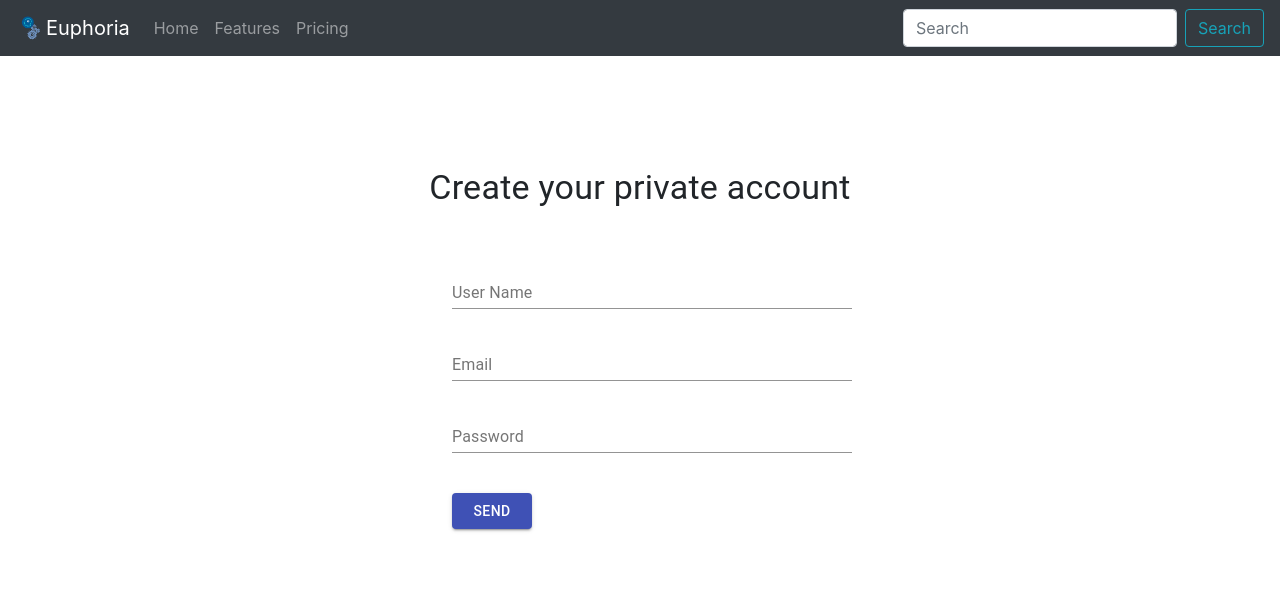
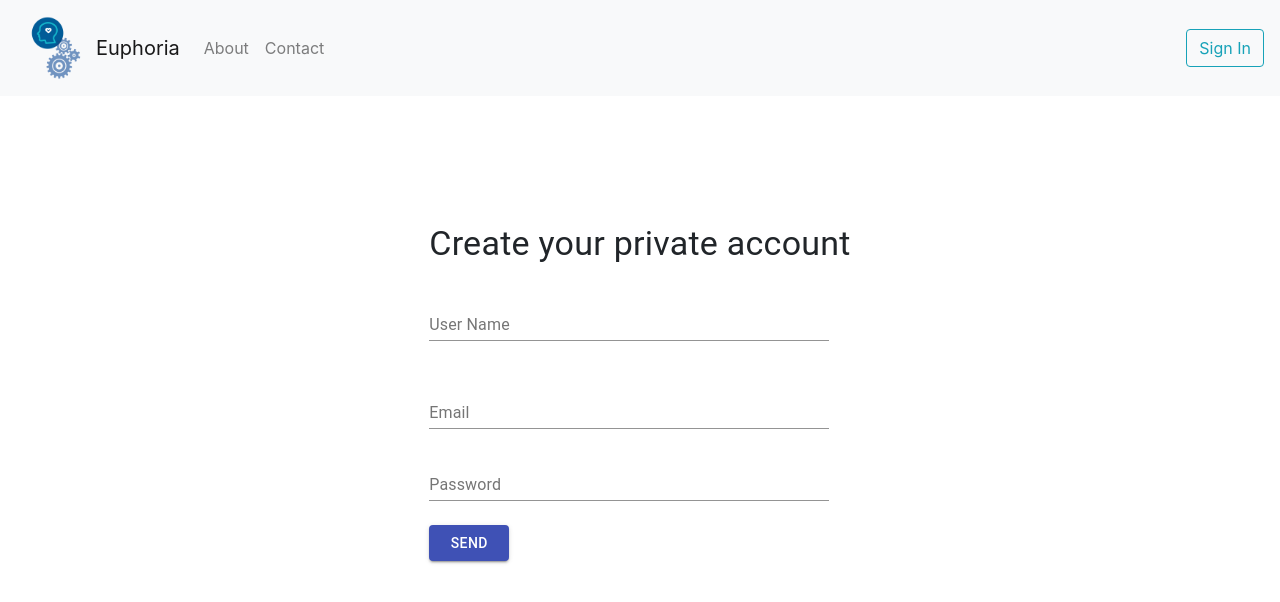
Before and after one commit to dansamarasinghe/Euphoria-Client, a React (Create React App) app: page / in a window 1280 px wide. Shown: the top 602 px of the page. Built offline with nearby package versions, Linux system fonts and the light colour scheme.

Commit message:
background colors

```diff
--- a/package.json
+++ b/package.json
@@ -12,6 +12,7 @@
     "react": "^16.9.0",
     "react-bootstrap": "^1.0.0-beta.14",
     "react-dom": "^16.9.0",
+    "react-helmet": "^5.2.1",
     "react-material-ui": "0.0.1",
     "react-material-ui-form": "^1.1.4",
     "react-redux": "^7.1.1",
--- a/src/components/NavBarLandingPage.js
+++ b/src/components/NavBarLandingPage.js
@@ -4,23 +4,21 @@ import logo from '../assets/eu-logo.png';
 export default class NavBarLandingPage extends Component {
     render() {
         return (
-            <Navbar bg="dark" variant="dark">
+            <Navbar bg="light" variant="light">
                 <img
                     src={logo}
-                    width="30"
-                    height="30"
+                    width="80"
+                    height="80"
                     className="d-inline-block align-top"
                     alt="React Bootstrap logo"
                 />
                 <Navbar.Brand href="#home">Euphoria</Navbar.Brand>
                 <Nav className="mr-auto">
-                <Nav.Link href="#home">Home</Nav.Link>
-                <Nav.Link href="#features">Features</Nav.Link>
-                <Nav.Link href="#pricing">Pricing</Nav.Link>
+                    <Nav.Link href="#features">About</Nav.Link>
+                    <Nav.Link href="#pricing">Contact</Nav.Link>
                 </Nav>
                 <Form inline>
-                <FormControl type="text" placeholder="Search" className="mr-sm-2" />
-                <Button variant="outline-info">Search</Button>
+                <Button variant="outline-info">Sign In</Button>
                 </Form>
             </Navbar>
 
--- a/src/components/SignUpFormUser.js
+++ b/src/components/SignUpFormUser.js
@@ -17,6 +17,23 @@ import validateInput from '../validate/PatientSignUp';
 import { Redirect } from 'react-router-dom';
 
 import axios from 'axios';
+const useStyles = makeStyles(theme => ({
+    container: {
+      display: 'flex',
+      flexWrap: 'wrap',
+    },
+    textField: {
+      marginLeft: theme.spacing(1),
+      marginRight: theme.spacing(1),
+    },
+    dense: {
+      marginTop: theme.spacing(2),
+    },
+    menu: {
+      width: 200,
+    },
+  }));
+// const classes=useStyles();
 class SignUpFormUser extends Component {
     constructor(props){
         super(props);
@@ -26,7 +43,6 @@ class SignUpFormUser extends Component {
             password:'',
             errors:{},
             isLoading:false
-
         }
     }
     onChange=(e)=>{
@@ -57,11 +73,13 @@ class SignUpFormUser extends Component {
                 );
         }
     }
+
     render() {
+
         const {errors} =this.state;
         return (
-
                 <Form onSubmit={this.onSubmit}>
+                    <Form.Group controlId="formusername">
                         <TextField
                                 id="name"
                                 name="username"
@@ -71,7 +89,21 @@ class SignUpFormUser extends Component {
                                 onChange={this.onChange}
                                 value={this.state.name}
                             />
-                    {errors.username && <span className="help-block">{errors.username}</span>}
+                            {errors.username && <span style={{color:'red'}} className="help-block">{errors.username}</span>}
+                    </Form.Group>
+                    {/* <Form.Group controlId="formusername">
+                            <TextField
+                                id="outlined-uncontrolled"
+                                label="Uncontrolled"
+                                defaultValue="foo"
+                                className={classes.textField}
+                                margin="normal"
+                                variant="outlined"
+                            />
+                            {errors.username && <span style={{color:'red'}} className="help-block">{errors.username}</span>}
+                    </Form.Group> */}
+                    <Form.Group controlId="formemail">
+                    </Form.Group>
                         <TextField
                             id="email"
                             name="email"
@@ -82,17 +114,20 @@ class SignUpFormUser extends Component {
                             value={this.state.email}
 
                         />
-                    {errors.email && <span className="help-block">{errors.email}</span>}
+                        {errors.email && <span style={{color:'red'}} className="help-block">{errors.email}</span>}
+                    <Form.Group controlId="formpassword">
                         <TextField
                             id="password"
                             name="password"
                             label="Password"
                             margin="normal"
-                        style={{ width: '50vh', height:'10vh' }}
+                            style={{ width: '50vh' }}
                             onChange={this.onChange}
                             value={this.state.password}
                         />
-                    {errors.password && <span style={{ width: '50vh', height:'10vh' }}className="help-block">{errors.password}</span>}
+                        {errors.password && <span style={{color:'red'}} className="help-block">{errors.password}</span>}
+                    </Form.Group>
+                    <Form.Group controlId="formbutton">
                         <Button
                             variant="contained"
                             color="primary"
@@ -101,13 +136,9 @@ class SignUpFormUser extends Component {
                         >
                             Send
                         </Button>
+                    </Form.Group>
 
                 </Form>
-
-
-
-
-
         )
     }
 }
@@ -115,4 +146,5 @@ class SignUpFormUser extends Component {
 SignUpFormUser.propTypes={
     userSignUpRequest : PropTypes.func.isRequired
 }
+
 export default SignUpFormUser;
--- a/src/components/SignUpPage.js
+++ b/src/components/SignUpPage.js
@@ -10,6 +10,7 @@ import PropTypes from 'prop-types';
 
 import SignUpFormUser from './SignUpFormUser';
 import NavBarLandingPage from './NavBarLandingPage';
+import {Helmet} from 'react-helmet';
 
 class SignUpPage extends Component {
     render() {
@@ -19,7 +20,7 @@ class SignUpPage extends Component {
                 container
                 spacing={3}
             >
-                <Grid item xs={12}>
+                <Grid item xs={12} style={{ marginBottom:'0' }}>
                     <NavBarLandingPage></NavBarLandingPage>
                 </Grid>
                 <Grid item xs={12}>
@@ -29,23 +30,27 @@ class SignUpPage extends Component {
                         direction="column"
                         alignItems="center"
                         justify="center"
-                        style={{ minHeight: '70vh' }}
+                        style={{ minHeight: '70vh',marginTop:'0' }}
                         >
-
+            <div style={{backgroundColor:'white',padding:'100px',marginTop:'0'}}>
                             <Grid item xs={12} >
                                 <Typography variant="h4" gutterBottom>
                                    Create your private account
                                 </Typography>
                             </Grid>
                             <Grid item xs={3} style={{ minWidth: '50vh' }}>
+                                <Helmet>
+                                    <style>{'body { background-color: white; }'}</style>
+                                </Helmet>
+
                                 <SignUpFormUser userSignUpRequest={userSignUpRequest} />
                             </Grid>
 
+            </div>
                         </Grid>
                 </Grid>
 
             </Grid>
-
 
         )
     }
```
Also changed, not shown: 2 other files (tests, documents, lock files or other folders). Lines whose indentation alone changed are shown as unchanged.
